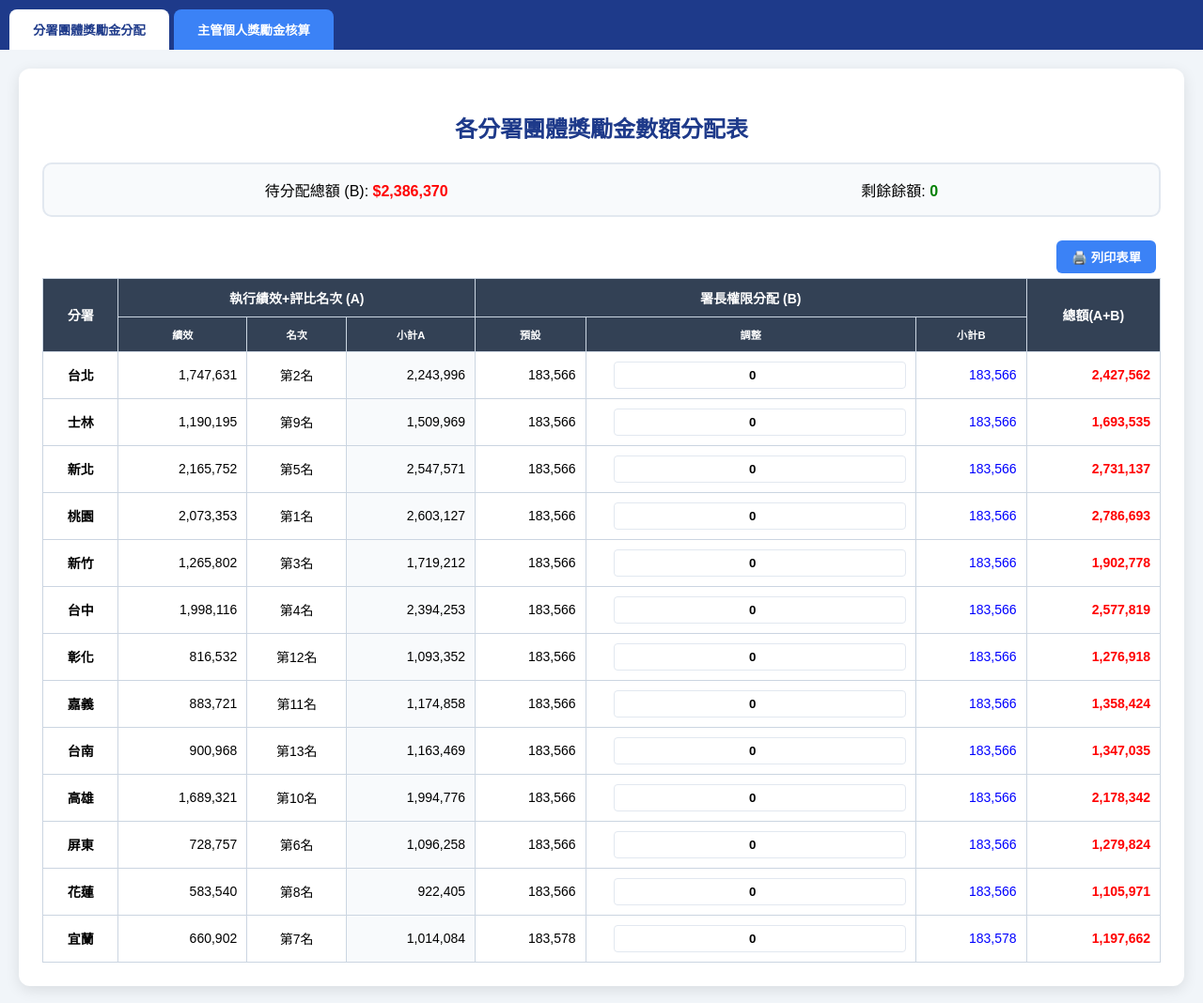
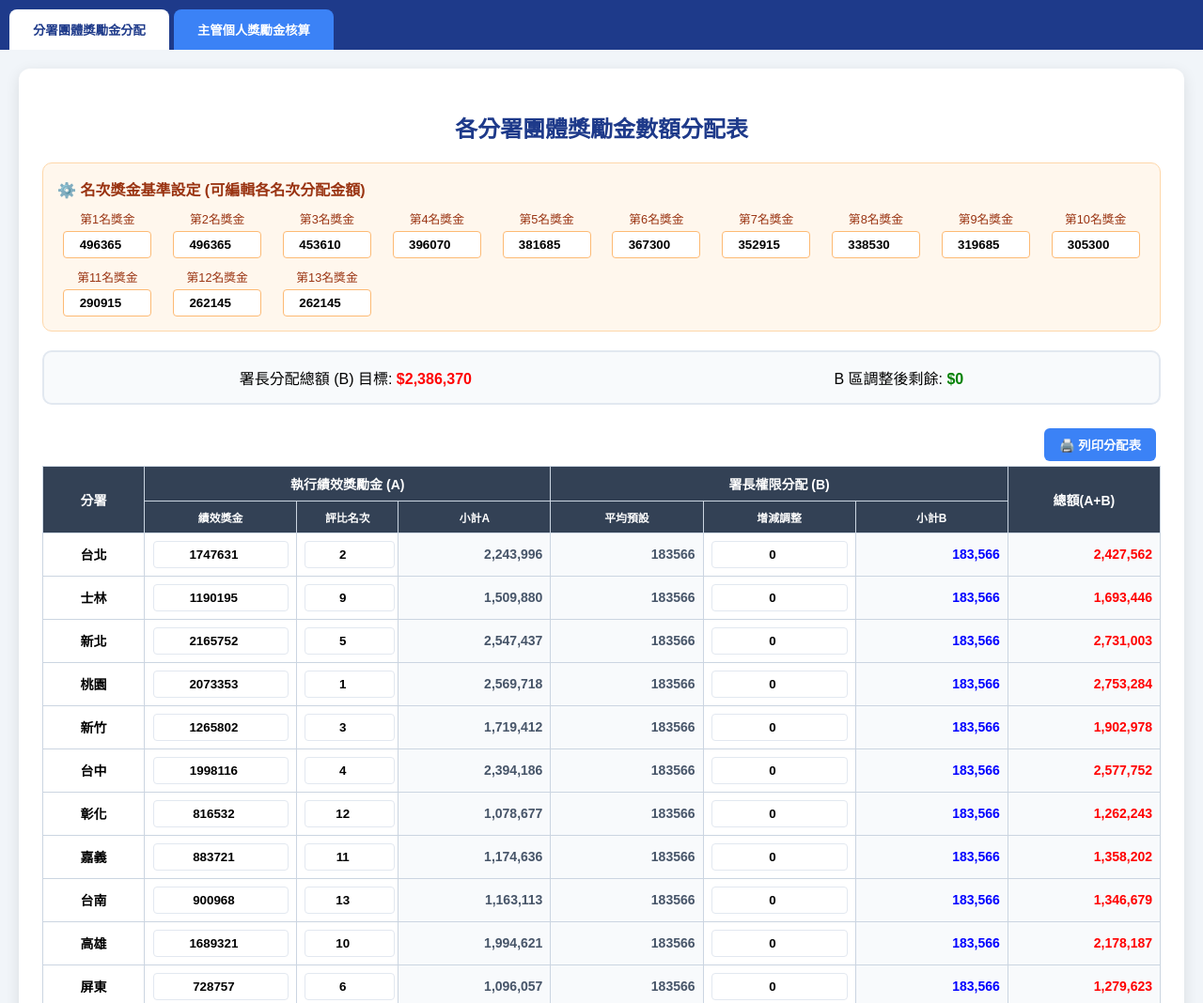
Before and after one commit to lomelome2002-ctrl/bonus-calc, a plain HTML site: page index.html in a window 1280 px wide. Shown: the top 1068 px of the page at 94% size. Drawn offline with Linux system fonts and the light colour scheme.

Commit message:
Add files via upload

```diff
--- a/index.html
+++ b/index.html
@@ -15,23 +15,32 @@
         .tab-content { display: none; padding: 20px; }
         .tab-content.active { display: block; }
 
-        /* 通用表格與容器樣式 */
+        /* 參數設定區 */
+        .config-panel { background: #fff7ed; padding: 15px; border-radius: 10px; margin-bottom: 20px; border: 1px solid #fed7aa; }
+        .config-grid { display: grid; grid-template-columns: repeat(auto-fit, minmax(100px, 1fr)); gap: 10px; margin-top: 10px; }
+        .rank-input-group { display: flex; flex-direction: column; align-items: center; font-size: 0.8em; color: #9a3412; }
+        .rank-input-group input { width: 80px; margin-top: 4px; border: 1px solid #fdba74; }
+
         .container { max-width: 1350px; margin: auto; background: white; padding: 25px; border-radius: 12px; box-shadow: 0 4px 15px rgba(0,0,0,0.1); }
         h2 { color: var(--primary); text-align: center; margin-bottom: 20px; font-weight: 900; }
         .summary-box { display: flex; justify-content: space-around; background: #f8fafc; padding: 15px; border-radius: 10px; margin-bottom: 20px; border: 2px solid #e2e8f0; }
+
         table { width: 100%; border-collapse: collapse; font-size: 14px; }
-        th, td { border: 1px solid #cbd5e1; padding: 10px; text-align: right; }
+        th, td { border: 1px solid #cbd5e1; padding: 8px; text-align: right; }
         th { background: var(--secondary); color: white; text-align: center; }
         input { width: 90%; padding: 6px; border: 1px solid #e2e8f0; border-radius: 4px; text-align: center; font-weight: bold; }
+        .readonly-cell { background-color: #f8fafc; color: #475569; font-weight: bold; }
         .btn { padding: 8px 16px; border-radius: 6px; border: none; font-weight: bold; cursor: pointer; color: white; margin: 5px; }
 
         @media print {
-            .tabs, .btn, .file-controls, input { display: none !important; }
+            .tabs, .btn, .config-panel, .file-controls, input { display: none !important; }
             .tab-content { display: none !important; }
             .tab-content.active { display: block !important; }
+            .val-text { display: inline !important; font-weight: bold; }
             body { background: white; }
             .container { box-shadow: none; border: none; width: 100%; }
         }
+        .val-text { display: none; }
     </style>
 </head>
 <body>
@@ -44,27 +53,37 @@
 <div id="tab1" class="tab-content active">
     <div class="container">
         <h2>各分署團體獎勵金數額分配表</h2>
+
+        <div class="config-panel">
+            <strong style="color:#9a3412">⚙️ 名次獎金基準設定 (可編輯各名次分配金額)</strong>
+            <div class="config-grid" id="rankConfigs">
+                </div>
+        </div>
+
         <div class="summary-box">
-            <div>待分配總額 (B): <span style="color:red; font-weight:bold">$2,386,370</span></div>
-            <div>剩餘餘額: <span id="t1-rem" style="font-weight:bold">0</span></div>
+            <div>署長分配總額 (B) 目標: <span style="color:red; font-weight:bold">$2,386,370</span></div>
+            <div>B 區調整後剩餘: <span id="t1-rem" style="font-weight:bold">0</span></div>
         </div>
+
         <div style="text-align:right">
-            <button class="btn" style="background:#3b82f6" onclick="window.print()">🖨️ 列印表單</button>
+            <button class="btn" style="background:#3b82f6" onclick="window.print()">🖨️ 列印分配表</button>
         </div>
+
         <table id="t1-table">
             <thead>
                 <tr>
-                    <th rowspan="2">分署</th>
-                    <th colspan="3">執行績效+評比名次 (A)</th>
+                    <th rowspan="2" width="8%">分署</th>
+                    <th colspan="3">執行績效獎勵金 (A)</th>
                     <th colspan="3">署長權限分配 (B)</th>
-                    <th rowspan="2">總額(A+B)</th>
+                    <th rowspan="2" width="12%">總額(A+B)</th>
                 </tr>
-                <tr style="background:#475569; font-size:0.8em">
-                    <th>績效</th><th>名次</th><th>小計A</th>
-                    <th>預設</th><th>調整</th><th>小計B</th>
+                <tr style="background:#475569; font-size:0.85em">
+                    <th width="12%">績效獎金</th><th width="8%">評比名次</th><th width="12%">小計A</th>
+                    <th width="12%">平均預設</th><th width="12%">增減調整</th><th width="12%">小計B</th>
                 </tr>
             </thead>
-            <tbody id="t1-body"></tbody>
+            <tbody id="t1-body">
+                </tbody>
         </table>
     </div>
 </div>
@@ -72,12 +91,12 @@
 <div id="tab2" class="tab-content">
     <div class="container">
         <h2>主管獎勵金任職日數核定參考表</h2>
-        <div style="background:#f1f5f9; padding:15px; border-radius:8px; margin-bottom:15px; display:flex; gap:20px; align-items:center;">
+        <div style="background:#f1f5f9; padding:15px; border-radius:8px; margin-bottom:15px; display:flex; gap:15px; align-items:center;">
             <button class="btn" style="background:#f59e0b" onclick="document.getElementById('csvIn').click()">📂 匯入 CSV</button>
             <input type="file" id="csvIn" accept=".csv" style="display:none" onchange="importCSV(event)">
             <button class="btn" style="background:#64748b" onclick="downloadSample()">📝 範本下載</button>
             <label>年度:</label><input type="number" id="t2-year" style="width:80px" value="2026" oninput="calcT2()">
-            <button class="btn" style="background:#3b82f6; margin-left:auto" onclick="window.print()">🖨️ 列印表單</button>
+            <button class="btn" style="background:#3b82f6; margin-left:auto" onclick="window.print()">🖨️ 列印核定表</button>
         </div>
         <table>
             <thead>
@@ -87,15 +106,14 @@
             </thead>
             <tbody id="t2-body"></tbody>
             <tfoot>
-                <tr style="background:#f8fafc; font-weight:bold"><td colspan="6" style="text-align:right">合計：</td><td id="t2-total">0</td><td></td></tr>
+                <tr style="background:#f8fafc; font-weight:bold"><td colspan="6" style="text-align:right">合計：</td><td id="t2-total" style="color:red">0</td><td></td></tr>
             </tfoot>
         </table>
-        <button class="btn" style="background:#10b981; margin-top:10px" onclick="addT2Row('', '', 200000)">➕ 手動新增人員</button>
+        <button class="btn" style="background:#10b981; margin-top:10px" onclick="addT2Row('', '', 200000)">➕ 新增職位/接任人員</button>
     </div>
 </div>
 
 <script>
-    // 頁籤切換邏輯
     function openTab(evt, tabId) {
         document.querySelectorAll('.tab-content').forEach(c => c.classList.remove('active'));
         document.querySelectorAll('.tab-btn').forEach(b => b.classList.remove('active'));
@@ -104,29 +122,43 @@
     }
 
     // --- 工具一邏輯 ---
-    const t1Data = [
-        {n:"台北",p:1747631,r:2,a:2243996},{n:"士林",p:1190195,r:9,a:1509969},{n:"新北",p:2165752,r:5,a:2547571},
-        {n:"桃園",p:2073353,r:1,a:2603127},{n:"新竹",p:1265802,r:3,a:1719212},{n:"台中",p:1998116,r:4,a:2394253},
-        {n:"彰化",p:816532,r:12,a:1093352},{n:"嘉義",p:883721,r:11,a:1174858},{n:"台南",p:900968,r:13,a:1163469},
-        {n:"高雄",p:1689321,r:10,a:1994776},{n:"屏東",p:728757,r:6,a:1096258},{n:"花蓮",p:583540,r:8,a:922405},{n:"宜蘭",p:660902,r:7,a:1014084}
-    ];
+    const branches = ["台北", "士林", "新北", "桃園", "新竹", "台中", "彰化", "嘉義", "台南", "高雄", "屏東", "花蓮", "宜蘭"];
+    // 預設名次獎金 (第1名到第13名)
+    const defaultRankPay = [496365, 496365, 453610, 396070, 381685, 367300, 352915, 338530, 319685, 305300, 290915, 262145, 262145];
+    // 預設執行績效獎金
+    const defaultPerfPay = [1747631, 1190195, 2165752, 2073353, 1265802, 1998116, 816532, 883721, 900968, 1689321, 728757, 583540, 660902];
+    // 預設名次
+    const defaultRanks = [2, 9, 5, 1, 3, 4, 12, 11, 13, 10, 6, 8, 7];
 
     function initT1() {
+        // 生成名次參數輸入框
+        const configGrid = document.getElementById('rankConfigs');
+        defaultRankPay.forEach((amt, i) => {
+            configGrid.innerHTML += `
+                <div class="rank-input-group">
+                    第${i+1}名獎金
+                    <input type="number" class="rank-base" data-idx="${i+1}" value="${amt}" oninput="calcT1()">
+                </div>
+            `;
+        });
+
+        // 生成分署資料行
         const body = document.getElementById('t1-body');
-        const avg = Math.floor(2386370 / 13);
-        const diff = 2386370 - (avg * 13);
-        t1Data.forEach((d, i) => {
+        const avgB = Math.floor(2386370 / 13);
+        const remB = 2386370 % 13;
+
+        branches.forEach((name, i) => {
             const row = document.createElement('tr');
-            const vAvg = (i === 12) ? avg + diff : avg;
+            const vB_avg = (i === 12) ? avgB + remB : avgB;
             row.innerHTML = `
-                <td style="text-align:center; font-weight:bold">${d.n}</td>
-                <td>${d.p.toLocaleString()}</td>
-                <td style="text-align:center">第${d.r}名</td>
-                <td style="background:#f8fafc">${d.a.toLocaleString()}</td>
-                <td class="t1-avg">${vAvg.toLocaleString()}</td>
-                <td><input type="number" class="t1-adj" value="0" oninput="calcT1()"></td>
-                <td class="t1-subB" style="color:blue">0</td>
-                <td class="t1-final" style="color:red; font-weight:bold">0</td>
+                <td style="text-align:center; font-weight:bold">${name}</td>
+                <td><input type="number" class="t1-perf" value="${defaultPerfPay[i]}" oninput="calcT1()"></td>
+                <td><input type="number" class="t1-rank" value="${defaultRanks[i]}" oninput="calcT1()"></td>
+                <td class="readonly-cell t1-subA">0</td>
+                <td class="readonly-cell t1-avgB">${vB_avg}</td>
+                <td><input type="number" class="t1-adjB" value="0" oninput="calcT1()"></td>
+                <td class="readonly-cell t1-subB" style="color:blue">0</td>
+                <td class="readonly-cell t1-total" style="color:red">0</td>
             `;
             body.appendChild(row);
         });
@@ -134,19 +166,43 @@
     }
 
     function calcT1() {
+        // 獲取目前的各名次獎金設定
+        const rankMap = {};
+        document.querySelectorAll('.rank-base').forEach(input => {
+            rankMap[input.dataset.idx] = parseFloat(input.value) || 0;
+        });
+
         let sumB = 0;
-        document.querySelectorAll('#t1-body tr').forEach((row, i) => {
-            const vAvg = parseInt(row.querySelector('.t1-avg').innerText.replace(/,/g,''));
-            const vAdj = parseFloat(row.querySelector('.t1-adj').value) || 0;
-            const vB = vAvg + vAdj;
-            const vFinal = t1Data[i].a + vB;
-            row.querySelector('.t1-subB').innerText = vB.toLocaleString();
-            row.querySelector('.t1-final').innerText = vFinal.toLocaleString();
-            sumB += vB;
+        document.querySelectorAll('#t1-body tr').forEach(row => {
+            const perf = parseFloat(row.querySelector('.t1-perf').value) || 0;
+            const rank = parseInt(row.querySelector('.t1-rank').value) || 1;
+            const rankAmt = rankMap[rank] || 0;
+
+            // 小計 A = 績效獎金 + 對應名次獎金
+            const subA = perf + rankAmt;
+            row.querySelector('.t1-subA').innerText = subA.toLocaleString();
+
+            // 小計 B = 平均預設 + 增減調整
+            const avgB = parseFloat(row.querySelector('.t1-avgB').innerText) || 0;
+            const adjB = parseFloat(row.querySelector('.t1-adjB').value) || 0;
+            const subB = avgB + adjB;
+            row.querySelector('.t1-subB').innerText = subB.toLocaleString();
+            sumB += subB;
+
+            // 總額 = A + B
+            row.querySelector('.t1-total').innerText = (subA + subB).toLocaleString();
+
+            // 備份文字供列印
+            row.querySelectorAll('input').forEach(input => {
+                const span = document.createElement('span'); span.className = 'val-text';
+                span.innerText = input.value;
+                // 此處簡單處理：列印時顯示文字
+            });
         });
-        const rem = 2386370 - sumB;
-        document.getElementById('t1-rem').innerText = rem.toLocaleString();
-        document.getElementById('t1-rem').style.color = rem === 0 ? "green" : "red";
+
+        const remain = 2386370 - sumB;
+        document.getElementById('t1-rem').innerText = "$" + remain.toLocaleString();
+        document.getElementById('t1-rem').style.color = (remain === 0) ? "green" : "red";
     }
 
     // --- 工具二邏輯 ---
@@ -160,8 +216,9 @@
             <td><input type="number" class="t2-cap" value="${cap}" oninput="calcT2()"></td>
             <td><input type="date" class="t2-s" value="${s || year+'-01-01'}" oninput="calcT2()"></td>
             <td><input type="date" class="t2-e" value="${e || year+'-12-31'}" oninput="calcT2()"></td>
-            <td class="t2-days">0</td><td class="t2-amt" style="font-weight:bold">0</td>
-            <td><button class="btn" style="background:red; padding:2px 5px" onclick="this.parentElement.parentElement.remove(); calcT2();">✕</button></td>
+            <td class="readonly-cell t2-days">0</td>
+            <td class="readonly-cell t2-amt" style="color:blue">0</td>
+            <td><button class="btn" style="background:red; padding:4px 8px" onclick="this.parentElement.parentElement.remove(); calcT2();">✕</button></td>
         `;
         body.appendChild(row);
         calcT2();
@@ -169,26 +226,26 @@
 
     function calcT2() {
         const year = parseInt(document.getElementById('t2-year').value);
-        const totalDays = ((year % 4 == 0 && year % 100 != 0) || year % 400 == 0) ? 366 : 365;
-        let grand = 0;
+        const daysInYear = ((year % 4 == 0 && year % 100 != 0) || year % 400 == 0) ? 366 : 365;
+        let total = 0;
         document.querySelectorAll('#t2-body tr').forEach(row => {
             const cap = parseFloat(row.querySelector('.t2-cap').value) || 0;
             const start = new Date(row.querySelector('.t2-s').value);
             const end = new Date(row.querySelector('.t2-e').value);
             let d = (end >= start) ? Math.ceil((end - start) / 86400000) + 1 : 0;
-            const amt = Math.round(cap * (d / totalDays));
+            const amt = Math.round(cap * (d / daysInYear));
             row.querySelector('.t2-days').innerText = d;
             row.querySelector('.t2-amt').innerText = amt.toLocaleString();
-            grand += amt;
+            total += amt;
         });
-        document.getElementById('t2-total').innerText = grand.toLocaleString();
+        document.getElementById('t2-total').innerText = total.toLocaleString();
     }
 
     function downloadSample() {
-        const csv = "\uFEFF職稱,姓名,最高上限,開始日期,結束日期\n署長,姓名,200000,2026-01-01,2026-12-31\n台北分署長,接任者A,200000,2026-01-01,2026-05-31\n台北分署長,接任者B,200000,2026-06-01,2026-12-31";
+        const csv = "\uFEFF職稱,姓名,最高上限,開始日期,結束日期\n署長,範例姓名,200000,2026-01-01,2026-12-31\n分署長,前任者,200000,2026-01-01,2026-06-30\n分署長,後任者,200000,2026-07-01,2026-12-31";
         const link = document.createElement("a");
         link.href = URL.createObjectURL(new Blob([csv], {type: 'text/csv;charset=utf-8;'}));
-        link.download = "主管獎勵金範本.csv";
+        link.download = "主管獎勵金匯入範本.csv";
         link.click();
     }
 
@@ -197,12 +254,20 @@
         reader.onload = function(ev) {
             const lines = ev.target.result.split(/\r?\n/);
             document.getElementById('t2-body').innerHTML = "";
-            lines.forEach((l, i) => { if(i>0 && l.trim()) { const p = l.split(","); addT2Row(p[0],p[1],p[2],p[3],p[4]); } });
+            lines.forEach((line, i) => {
+                if(i > 0 && line.trim()) {
+                    const p = line.split(",");
+                    addT2Row(p[0], p[1], p[2], p[3], p[4]);
+                }
+            });
         };
         reader.readAsText(e.target.files[0], 'UTF-8');
     }
 
-    window.onload = () => { initT1(); addT2Row('署長','',200000); };
+    window.onload = () => {
+        initT1();
+        addT2Row('署長', '', 200000);
+    };
 </script>
 </body>
 </html>
```
